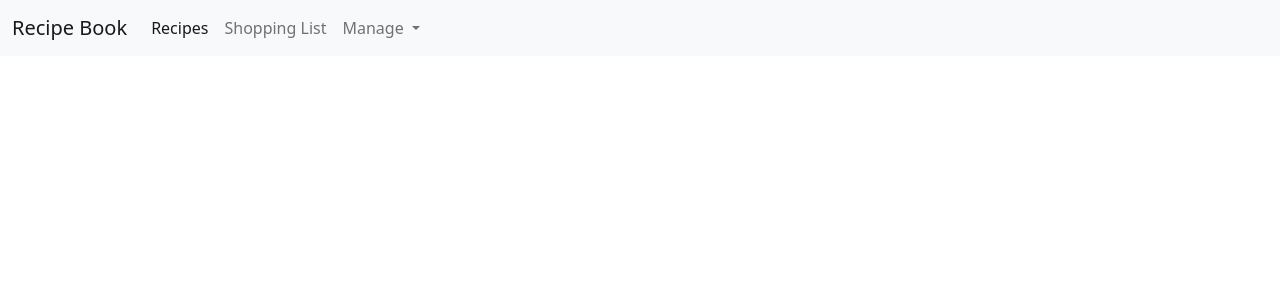
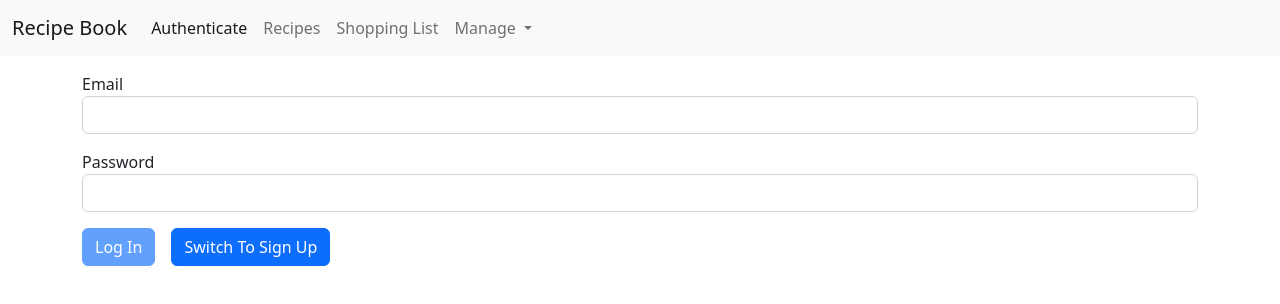
Before and after one commit to ashita1910/shopping-recipe-demo, an Angular app: page /auth in a window 1280 px wide. Before the commit this address led to /. Shown: the top 304 px of the page. Built offline with nearby package versions, Linux system fonts and the light colour scheme.

Commit message:
auth form added

```diff
--- a/src/app/app-routing.module.ts
+++ b/src/app/app-routing.module.ts
@@ -1,5 +1,6 @@
 import { NgModule } from '@angular/core';
 import { RouterModule, Routes } from '@angular/router';
+import { AuthComponent } from './auth/auth/auth.component';
 import { NoRecipeDetailComponent } from './recipes/no-recipe-detail/no-recipe-detail.component';
 import { RecipeDetailComponent } from './recipes/recipe-detail/recipe-detail.component';
 import { RecipeEditComponent } from './recipes/recipe-edit/recipe-edit.component';
@@ -8,7 +9,8 @@ import { FetchDataResolverService } from './shared/fetch-data-resolver.service';
 import { ShoppingListComponent } from './shopping-list/shopping-list.component';
 
 const routes: Routes = [
-  {path: '', redirectTo: '/recipes', pathMatch: 'full'},
+  {path: '', redirectTo: '/auth', pathMatch: 'full'},
+  {path: 'auth', component: AuthComponent},
   {path: 'recipes', component: RecipesComponent, resolve: [FetchDataResolverService], children: [
     {path: '', component: NoRecipeDetailComponent},
     {path: 'no-recipe', component: NoRecipeDetailComponent},
--- a/src/app/app.module.ts
+++ b/src/app/app.module.ts
@@ -15,6 +15,7 @@ import { DropdownDirective } from './shared/dropdown.directive';
 import { NoRecipeDetailComponent } from './recipes/no-recipe-detail/no-recipe-detail.component';
 import { RecipeEditComponent } from './recipes/recipe-edit/recipe-edit.component';
 import { HttpClientModule } from '@angular/common/http';
+import { AuthComponent } from './auth/auth/auth.component';
 
 @NgModule({
   declarations: [
@@ -28,7 +29,8 @@ import { HttpClientModule } from '@angular/common/http';
     ShoppingEditComponent,
     DropdownDirective,
     NoRecipeDetailComponent,
-    RecipeEditComponent
+    RecipeEditComponent,
+    AuthComponent
   ],
   imports: [
     BrowserModule,
--- /dev/null
+++ b/src/app/auth/auth/auth.component.html
@@ -0,0 +1,24 @@
+<div class="row">
+    <div class="col-md-12">
+        <form #authForm="ngForm" (ngSubmit)="onSubmit(authForm)">
+            <div class="form-group">
+                <label for="email">Email</label>
+                <input type="email" ngModel name="email" id="email" class="form-control" required email>
+            </div>
+            <div class="form-group mt-3">
+                <label for="password">Password</label>
+                <input type="password" ngModel name="password" id="password" class="form-control" required minlength="6">
+            </div>
+            <div class="row">
+                <div class="col-md-12 mt-3">
+                    <button class="btn btn-primary me-3" type="submit" (click)="onSwitchMode()" [disabled]="authForm.invalid">
+                        {{isLoginMode ? 'Log In' : 'Sign Up'}}
+                    </button>
+                    <button class="btn btn-primary" type="button">
+                        Switch To {{!isLoginMode ? 'Log In' : 'Sign Up'}}
+                    </button>
+                </div>
+            </div>
+        </form>
+    </div>
+</div>
--- /dev/null
+++ b/src/app/auth/auth/auth.component.ts
@@ -0,0 +1,27 @@
+import { Component, OnInit } from '@angular/core';
+import { NgForm } from '@angular/forms';
+
+@Component({
+  selector: 'app-auth',
+  templateUrl: './auth.component.html',
+  styleUrls: ['./auth.component.css']
+})
+export class AuthComponent implements OnInit {
+
+  isLoginMode : boolean = true;
+
+  constructor() { }
+
+  ngOnInit(): void {
+  }
+
+  onSwitchMode() {
+    this.isLoginMode = !this.isLoginMode;
+  }
+
+  onSubmit(authForm: NgForm) {
+    console.log(authForm.form.value);
+    authForm.reset();
+  }
+
+}
--- a/src/app/header/header.component.html
+++ b/src/app/header/header.component.html
@@ -7,7 +7,10 @@
         <div class="collapse navbar-collapse" id="navbarNav">
             <ul class="navbar-nav">
                 <li class="nav-item" routerLinkActive="active">
-                    <a class="nav-link active" aria-current="page" routerLink="recipes">Recipes</a>
+                    <a class="nav-link active" aria-current="page" routerLink="auth">Authenticate</a>
+                </li>
+                <li class="nav-item" routerLinkActive="active">
+                    <a class="nav-link" aria-current="page" routerLink="recipes">Recipes</a>
                 </li>
                 <li class="nav-item" routerLinkActive="active">
                     <a class="nav-link" routerLink="shopping-list">Shopping List</a>
```
Also changed, not shown: src/app/auth/auth/auth.component.css (added), 1 other file (tests, documents, lock files or other folders).
